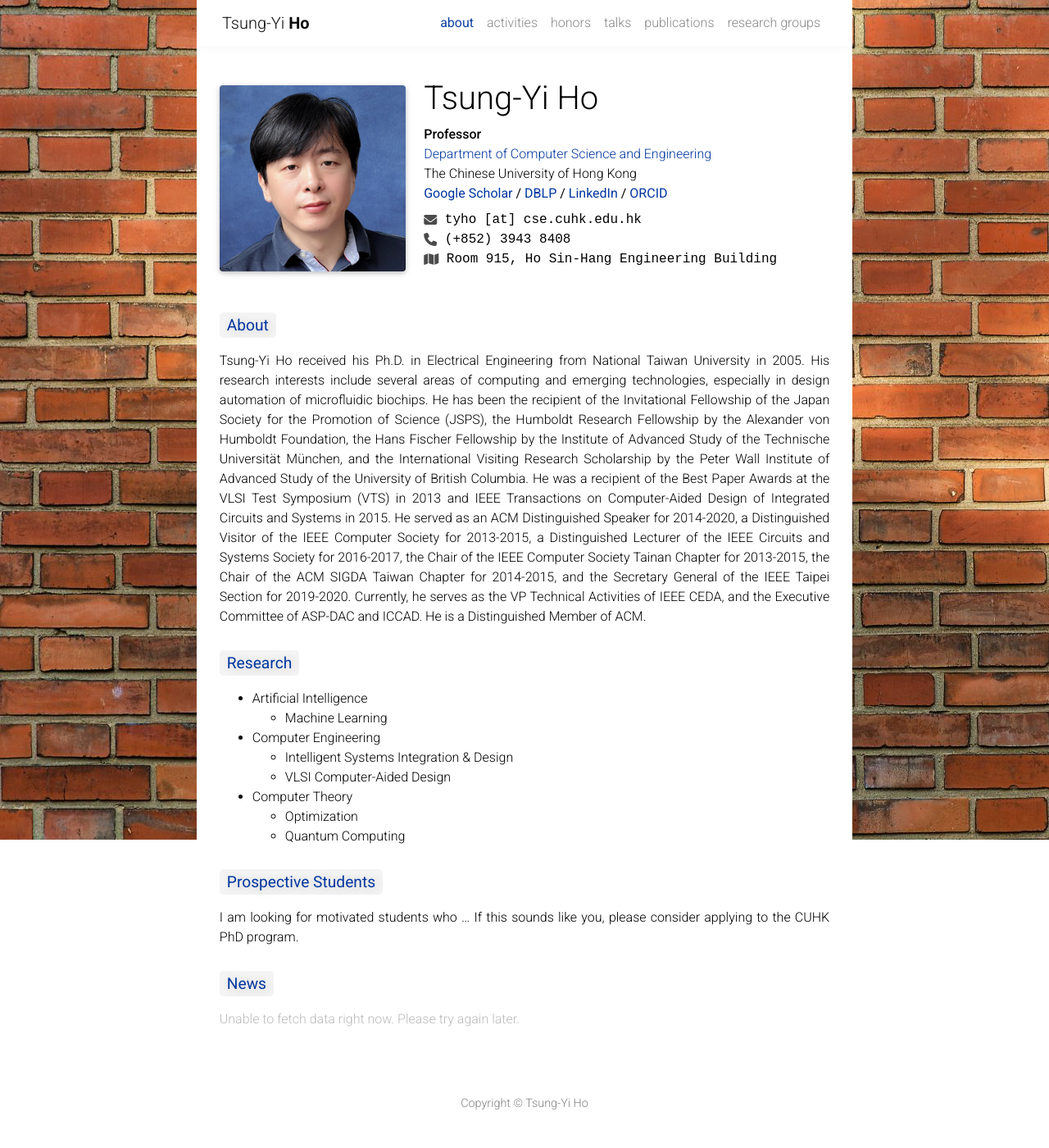
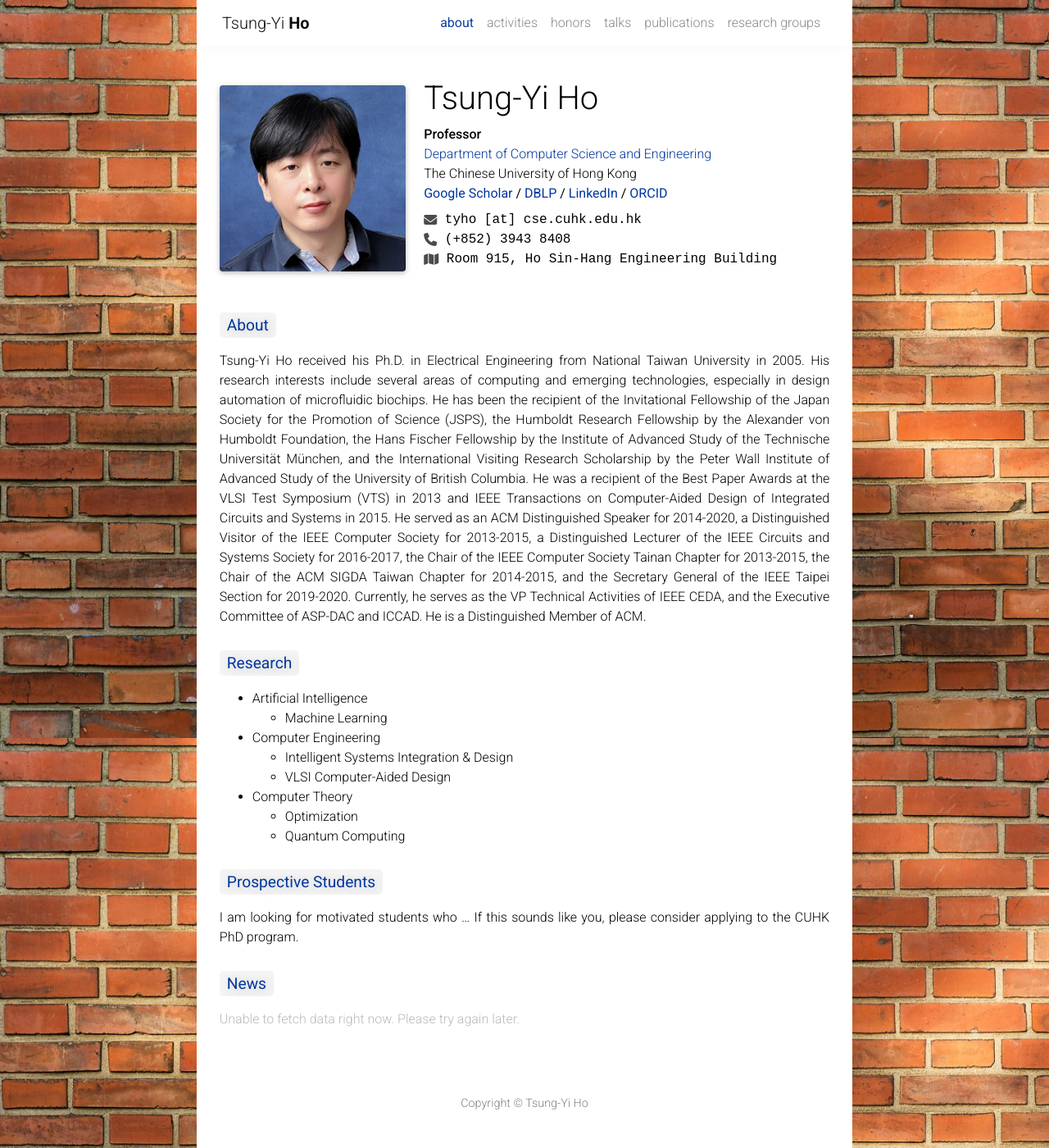
Before and after one commit to tsungyiho/tsungyiho.github.io, a Jekyll site: the page built from _pages/about.md, in a window 1280 px wide and 1400 px high. Shown: the whole window at 82% size. Built offline with Jekyll 4.4.1, drawn with Linux system fonts in a browser that asks for light colours; full-size pictures stand in for the smaller copies a plugin makes; comment, search, counter and statistics services are not loaded; a style sheet for code colours, icons or effects is not loaded.

Commit message:
Fixed Style Bugs

```diff
--- a/_includes/social.html
+++ b/_includes/social.html
@@ -1,7 +1,7 @@
             {%- if site.social_icon -%}
             <div class="contact-icons">
             {%- if site.scholar_userid -%}
-            <a href="https://scholar.google.com/citations?user={{ site.scholar_userid }}" title="Google Scholar"><i class="ai ai-google-scholar"></i></a>
+            <a href="https://scholar.google.com/citations?user={{ site.scholar_userid }}&hl=en" title="Google Scholar"><i class="ai ai-google-scholar"></i></a>
             {% endif %}
             {%- if site.dblp_url -%}
             <a href="{{ site.dblp_url }}" title="DBLP"><i class="ai ai-dblp"></i></a>
@@ -58,7 +58,7 @@
             {% else %}
             <div class="contact-texts">
             {%- if site.scholar_userid -%}
-            <a href="https://scholar.google.com/citations?user={{ site.scholar_userid }}" title="Google Scholar">Google Scholar</a>
+            <a href="https://scholar.google.com/citations?user={{ site.scholar_userid }}&hl=en" title="Google Scholar">Google Scholar</a>
             {% endif %}
             {%- if site.dblp_url -%}
             / <a href="{{ site.dblp_url }}" title="DBLP">DBLP</a>
--- a/_sass/_base.scss
+++ b/_sass/_base.scss
@@ -4,7 +4,8 @@
 
 // Typography
 html {
-  background: url(../../assets/img/bg3.jpg) 0px 0px no-repeat fixed transparent;
+  background: url(../../assets/img/bg3.jpg) center center no-repeat fixed transparent;
+  background-size: cover;
 }
 body {
   max-width: 800px;
```
